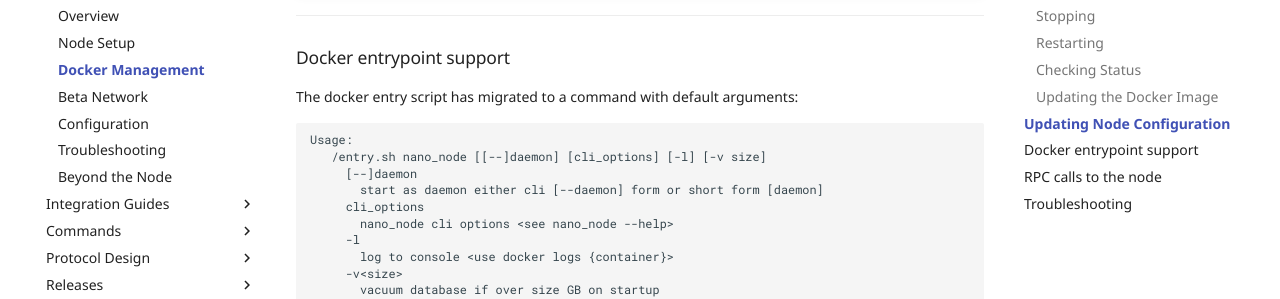
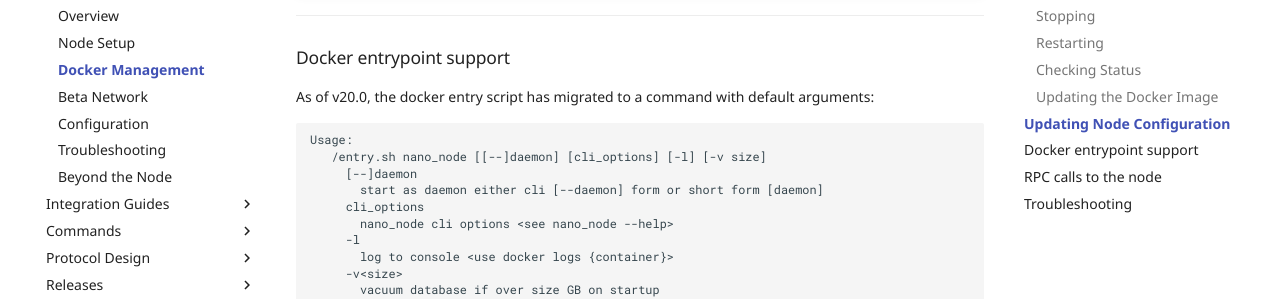
Before and after one commit to nanocurrency/nano-docs, an MkDocs documentation site: the page built from docs/running-a-node/docker-management.md, in a window 1280 px wide and 900 px high, scrolled down 3466 px. Shown: the part 173-472 px from the top of the window. Built offline with MkDocs 1.6.1 and Material for MkDocs 9.7.7, drawn with Linux system fonts in a browser that asks for light colours; comment, search, counter and statistics services are not loaded.

Commit message:
Add version callout to docker entrypoint notes (#88)

````diff
--- a/docs/running-a-node/docker-management.md
+++ b/docs/running-a-node/docker-management.md
@@ -142,7 +142,7 @@ Once modifications are complete, [start up the docker container again](#starting
 
 ### Docker entrypoint support
 
-The docker entry script has migrated to a command with default arguments:
+As of v20.0, the docker entry script has migrated to a command with default arguments:
 ```
 Usage:
    /entry.sh nano_node [[--]daemon] [cli_options] [-l] [-v size]
````
